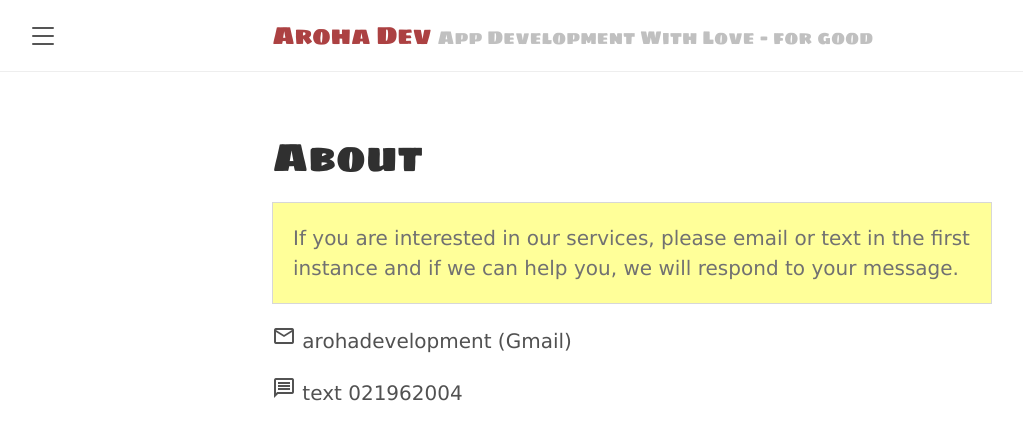
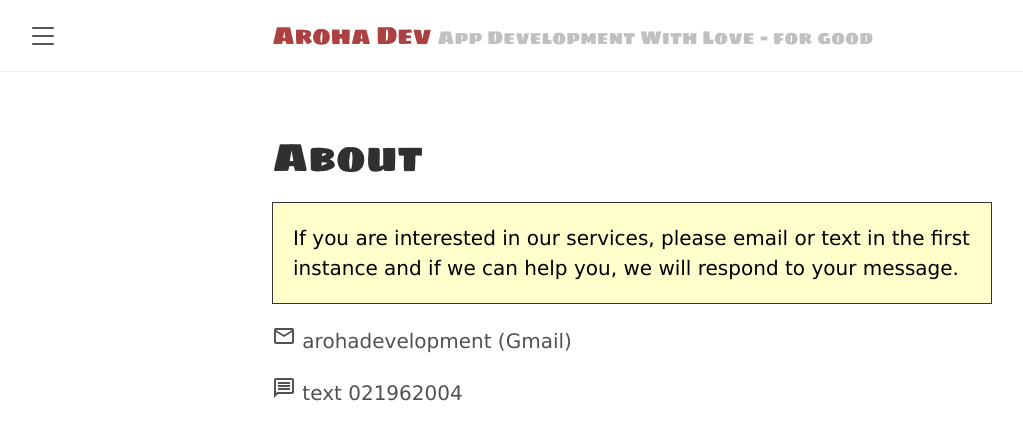
Before and after one commit to tracyjordan/tracyjordan.github.io, a Jekyll site: the page built from about.md, in a window 1280 px wide. Shown: the top 440 px of the page, without its empty margins (8-1031 px from the left). Built offline with Jekyll 4.4.1, drawn with Linux system fonts in a browser that asks for light colours.

Commit message:
Update aroha.css

```diff
--- a/public/css/aroha.css
+++ b/public/css/aroha.css
@@ -63,6 +63,7 @@ h1, h2, h3, h4, h5, h6 {
 
 .message {
   background-color: unset;
-  border: 1px solid #d7d7d7;
-  background-color: #ffff99;
+  border: 1px solid #333333;
+  color: #000000;
+  background-color: #ffffcc;
 }
```
